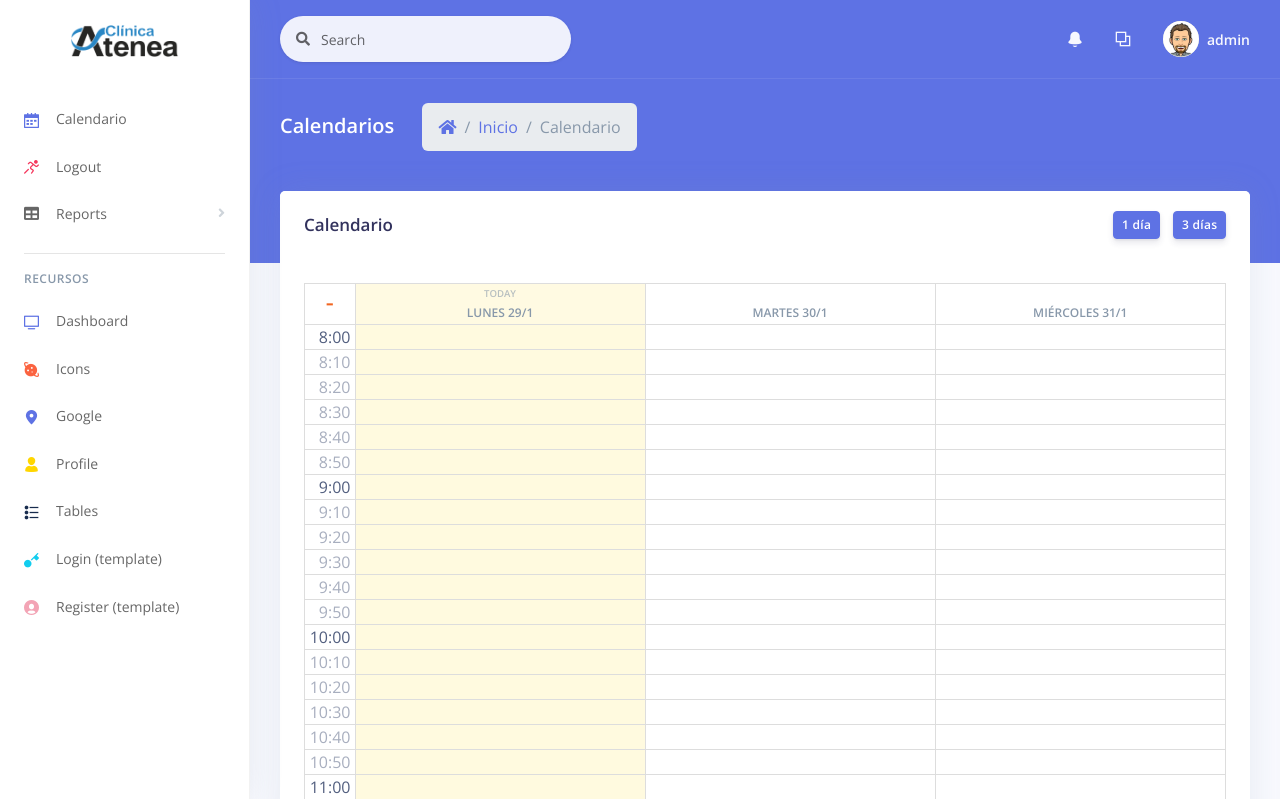
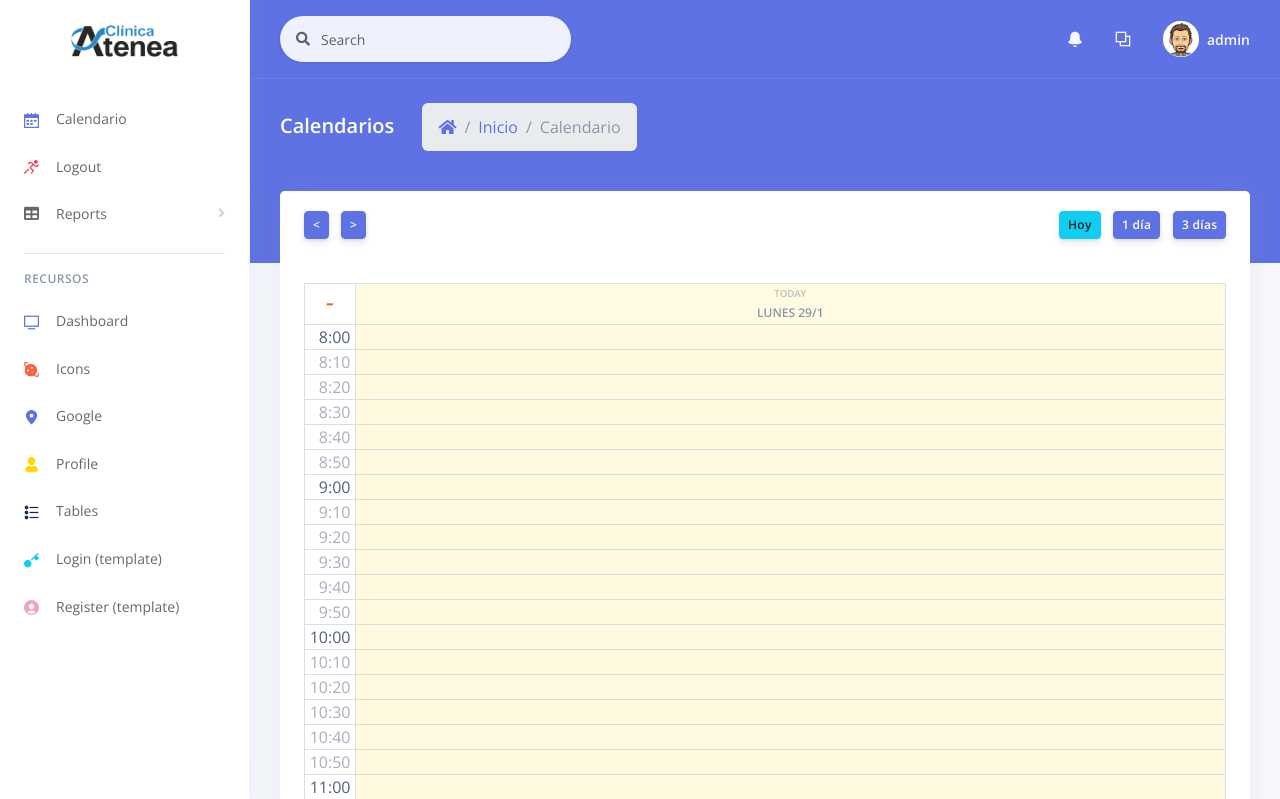
Before and after one commit to robertowest/argon-dashboard-django, a Django app: page /calendario/ in a window 1280 px wide. Shown: the top 799 px of the page. Run offline with Django 3.2, Linux system fonts and the light colour scheme; a user stored in the database is signed in; data comes from the database, SQL or seed files in the repository; lists and menus that the app fills with data are empty; some libraries are stand-ins or nearby versions.

Commit message:
sin comentarios

```diff
--- a/apps/calendario/templates/calendario/index.html
+++ b/apps/calendario/templates/calendario/index.html
@@ -131,11 +131,14 @@
                     <div class="card-header border-0">
                         <div class="row align-items-center">
                             <div class="col-8">
-                                <h3 class="mb-0">Calendario </h3>
+                                <!-- <h3 class="mb-0">Calendario </h3> -->
+                                <a id="prev" href="javascript:void(0)" class="btn btn-sm btn-primary"> < </a>
+                                <a id="next" href="javascript:void(0)" class="btn btn-sm btn-primary"> > </a>
                             </div>
                             <div class="col-4 text-right">
-                                <a href="#!" class="btn btn-sm btn-primary">1 día</a>
-                                <a href="#!" class="btn btn-sm btn-primary">3 días</a>
+                                <a id="today" href="javascript:void(0)" class="btn btn-sm btn-info text-dark">Hoy</a>
+                                <a id="oneDay" href="javascript:void(0)" class="btn btn-sm btn-primary">1 día</a>
+                                <a id="threeDay" href="javascript:void(0)" class="btn btn-sm btn-primary">3 días</a>
                             </div>
                         </div>
                     </div>
@@ -270,7 +273,7 @@
             // alert( new Date(2024, 1, 29, 19, 00) );
 
             var calendar = new FullCalendar.Calendar(calendarEl, {
-                initialView: 'timeGridThreeDays',   // 'timeGridDay',
+                initialView: 'timeGridDay',     // timeGridThreeDays
                 firstDay: today,
                 contentHeight: 'auto',          // alt automático
                 nowIndicator: true,             // indicador hora actual
@@ -353,7 +356,34 @@
             });
 
             calendar.render();
+
+            document.getElementById('prev').addEventListener('click', function() {
+                calendar.prev();
+            });
+
+            document.getElementById('next').addEventListener('click', function() {
+                calendar.next();
+            });
+
+            document.getElementById('today').addEventListener('click', function() {
+                calendar.today();
+            });
+
+            document.getElementById('oneDay').addEventListener('click', function() {
+                // console.log(calendar.changeView());
+                // var view = $('#calendar').fullCalendar('getView');
+                // alert("The view's title is " + view.title);
+                // calendar.changeView('timeGridDay');
+                calendar.changeView('timeGridDay');
+            });
+
+            document.getElementById('threeDay').addEventListener('click', function() {
+                calendar.changeView('timeGridThreeDays');
+                // calendar.changeView('timeGridWeek');
+            });
+
         });
 
     </script>
+
 {% endblock javascripts %}
```
Also changed, not shown: apps/home/templates/home/index.html (renamed from apps/templates/home/index.html), 1 other file.
